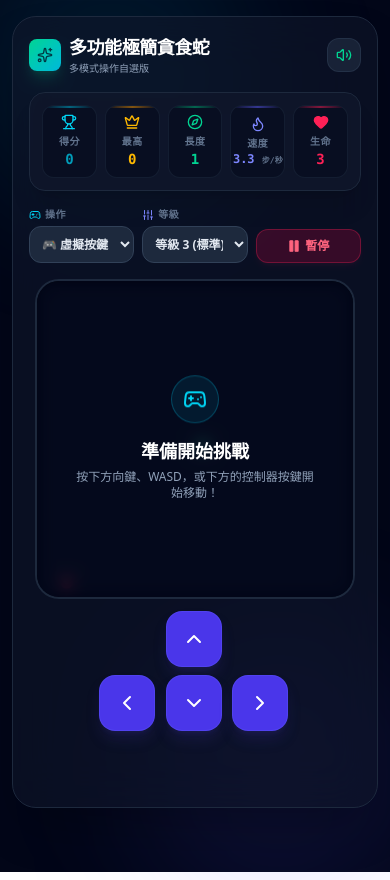
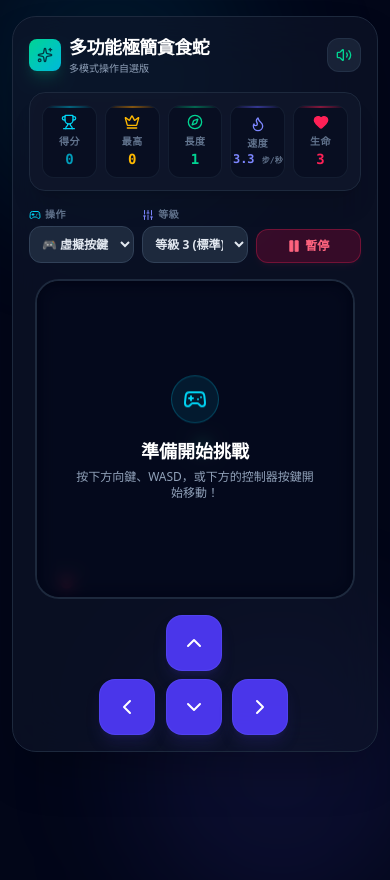
Before and after one commit to Tony690630/SnakeNIJO, a React (Vite) app: page / in a window 390 px wide. Built offline with nearby package versions, Linux system fonts and the light colour scheme.

Commit message:
refactor: optimize layout and mobile controls
Adjust the main container alignment to prevent content cutoff and simplify the button grid structure to improve usability on mobile devices.

```diff
--- a/src/App.tsx
+++ b/src/App.tsx
@@ -529,7 +529,7 @@ export default function App() {
   }, [controlMode, difficulty]);
 
   return (
-    <div className="min-h-[100dvh] bg-slate-950 text-white font-sans flex flex-col items-center justify-center pt-4 pb-16 md:py-8 px-3 sm:px-4 overflow-x-hidden select-none overflow-y-auto">
+    <div className="min-h-[100dvh] bg-slate-950 text-white font-sans flex flex-col items-center justify-start md:justify-center pt-4 pb-32 md:py-8 px-3 sm:px-4 overflow-x-hidden select-none overflow-y-auto">
       {/* Background Orbs */}
       <div className="fixed w-[300px] h-[300px] rounded-full bg-cyan-500/10 blur-3xl -top-20 -left-10 pointer-events-none"></div>
       <div className="fixed w-[300px] h-[300px] rounded-full bg-indigo-500/10 blur-3xl -bottom-20 -right-10 pointer-events-none"></div>
@@ -696,9 +696,9 @@ export default function App() {
           </div>
 
           {/* Interactive Controller Boards */}
-          <div className="h-44 w-full flex items-center justify-center relative touch-none">
+          <div className="min-h-[120px] w-full flex items-center justify-center relative touch-none">
             {controlMode === 'buttons' && (
-              <div className="grid grid-cols-3 grid-rows-3 gap-2 w-48 mx-auto touch-none">
+              <div className="grid grid-cols-3 gap-2 w-48 mx-auto touch-none">
                 {/* Row 1 */}
                 <div></div>
                 <button
@@ -752,11 +752,6 @@ export default function App() {
                 >
                   <ChevronRight className="w-6 h-6" />
                 </button>
-
-                {/* Row 3 */}
-                <div></div>
-                <div></div>
-                <div></div>
               </div>
             )}
 
```
